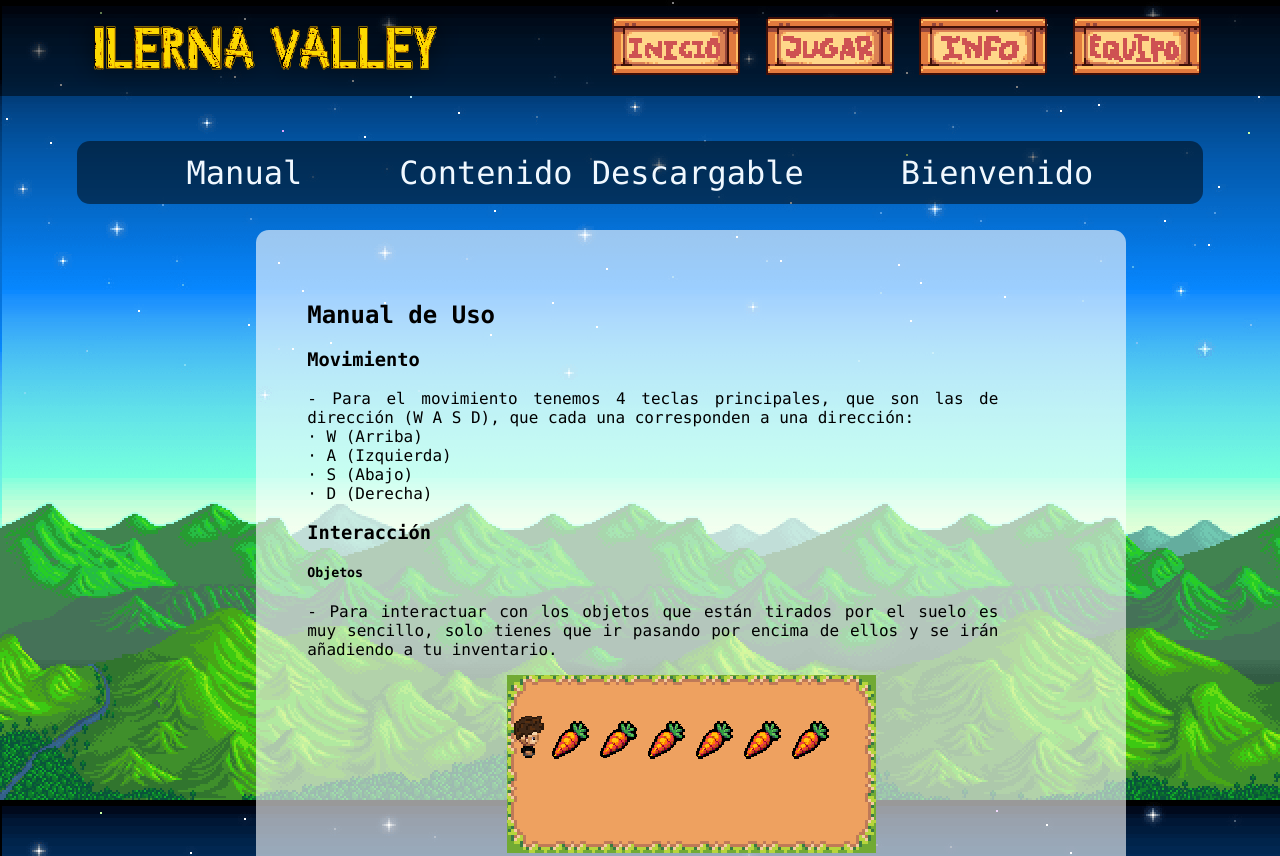
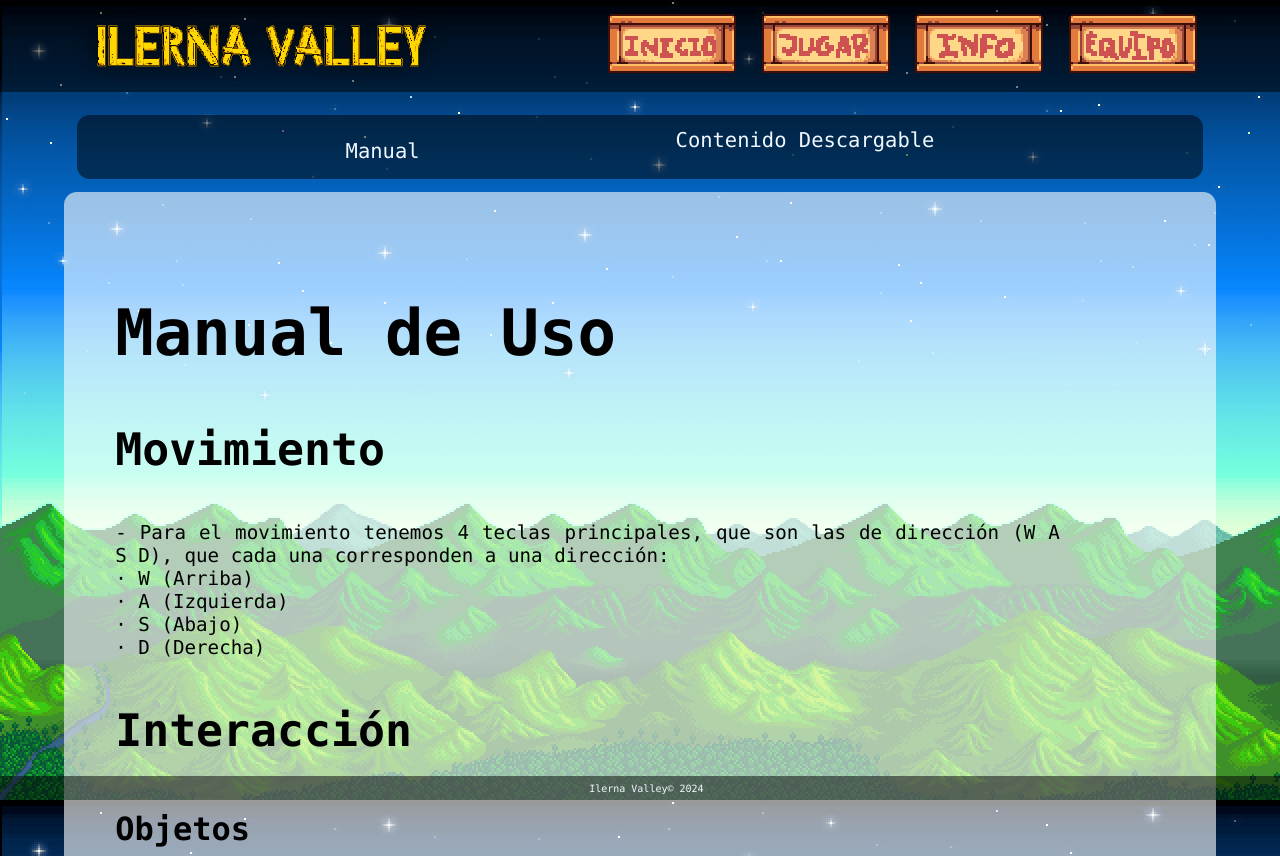
Before and after one commit to JesusUruGar/IlernaValleyWeb, a plain HTML site: page HTML/Jugar.html in a window 1280 px wide. Shown: the top 856 px of the page. Drawn offline with Linux system fonts and the light colour scheme.

Commit message:
Añadido contenido y terminado el responsive de todos los apartados

```diff
--- a/CSS/equipo.css
+++ b/CSS/equipo.css
@@ -9,6 +9,11 @@
 .enlace_señalado {
     color: black;
     font-weight: bold;
+}
+
+.enlace_señalado2 {
+    color: rgb(146, 146, 146);
+    font-style: italic;
 }
 
 #primero img {
--- a/CSS/index.css
+++ b/CSS/index.css
@@ -54,3 +54,18 @@
     padding: 4vw;
     text-align: justify;
 }
+
+@media only screen and (min-width: 768px) {
+    #contenedor2 {
+        display: grid;
+        grid-template-columns: 1fr 1fr;
+        grid-template-areas:
+        "c1 c2";
+        align-items: start;
+        gap: 5vw;
+    }
+
+    section {
+        margin-top: 0;
+    }
+}
--- a/CSS/style.css
+++ b/CSS/style.css
@@ -57,6 +57,17 @@ header{
     }
 }
 
+footer {
+    font-size: 10px;
+    padding: 0.5vw;
+    bottom: 0;
+    text-align: center;
+    color: aliceblue;
+    position: fixed;
+    width: 100%;
+    background-color: rgba(0,0,0,0.5);
+}
+
 aside {
     position: absolute;
     margin-top: 11vw;
@@ -74,8 +85,8 @@ aside {
 #contenedor {
     position: absolute;
     margin-top: 18vw;
-    width: 83vw;
-    margin-left: 3vw;
+    width: 82%;
+    margin-left: 5vw;
     background-color: rgba(255,255,255,0.6);
     border-radius: 1vw;
     padding: 4vw;
@@ -84,54 +95,54 @@ aside {
 
 section {
     margin-top: 10vw;
+
+}
+
+p {
+    font-size: 3.3vw;
 }
 
 #primero {
     margin-top: 0;
 }
 
-
 /* Vista de Tablet */
 @media only screen and (min-width: 768px) {
-    header img {
-        width: 300px;
-        div img {
-            width: 90px;
-            margin-left: 1vw;
-            margin-right: 1vw;
-            transition: 0.1s;
-        }
+
+    aside a {
+        font-size: 2vw;
     }
 
-    #aside{
-        width: 400px;
-       }
+    #contenedor {
+        margin-top: 17vw;
+    }
 
-    #contenedor {
-        width: 70vw;
-        margin-left: 15vw;
+    p, a{
+        font-size: 1.5vw;
     }
+
+    h1 {
+        font-size: 3vw;
+    }
+
 }
 
 /* Vista de Pantallas más grandes */
 @media only screen and (min-width: 1024px) {
+
     header img {
-        width: 400px;
-        div img {
-            width: 100px;
+        width: 30vw;
+    }
+
+    aside {
+        margin-top: 9vw;
+        a {
+            font-size: 1.6vw;
         }
     }
 
-   #GranDiv {
-    text-align: center;
-    aside{
-    width: 600px;
-    font-size: 25px;
+    #contenedor {
+        margin-top: 15vw;
     }
-   }
 
-    #contenedor {
-        width: 60vw;
-        margin-left: 20vw;
-    }
 }
--- a/CSS/styleinfo.css
+++ b/CSS/styleinfo.css
@@ -1,7 +1,14 @@
 #contenedor {
-    width: 80%;
-    margin-left: 6.5%;
+    margin-top: 15vw;
+    width: 80vw;
+    margin-left: 0px;
 }
+
+#centrar {
+    display: flex;
+    justify-content: center;
+}
+
 section {
     padding-bottom: 7vw;
 }
@@ -9,6 +16,11 @@ h1 {
     text-align: center;
     margin-bottom: 20px;
 }
+
+#Formulario {
+    width: 100;
+}
+
 label {
     display: block;
     font-weight: bold;
@@ -21,27 +33,56 @@ input[type="email"],
 textarea {
     width: 100%;
     padding: 10px;
-    margin-bottom: 10px;
+    margin-bottom: 2vw;
     border: 1px solid #ccc;
     border-radius: 4px;
     box-sizing: border-box;
+    resize: none;
 }
 input[type="submit"] {
     background-color: #757575;
     color: white;
     padding: 1.5vw 4vw;
     border: none;
-    border-radius: 4px;
+    border-radius: 1vw;
     cursor: pointer;
     width: 100%;
-    margin-top: 5vw;
+    margin-top: 3vw;
 }
 input[type="submit"]:hover {
     background-color: #383838;
 }
 
 #ImagenPueblo{
-    margin-top: 13vw;
-    width: 80vw;
+    margin-top: 10vw;
+    width: 100%;
     text-align: center;
+    border-radius: 1vw;
 }
+
+@media only screen and (min-width: 768px) {
+
+    #contenedor {
+        width: 60vw;
+    }
+
+    label , input[type="submit"]{
+        font-size: 2vw;
+    }
+
+    #ImagenPueblo{
+        margin-top: 10vw;
+    }
+
+}
+
+@media only screen and (min-width: 1024px) {
+
+    #contenedor {
+        margin-top: 12vw;
+    }
+    label, input[type="submit"] {
+        font-size: 1.5vw;
+    }
+
+}
--- a/CSS/stylejugar.css
+++ b/CSS/stylejugar.css
@@ -33,12 +33,16 @@
     display: block;
 }
 
+.enlace_señalado {
+    color: rgb(14, 134, 58);
+    font-weight: bold;
+}
 
 #primero img {
     display: block;
     margin-left: auto;
     margin-right: auto;
-    max-width: 80%;
+    max-width: 60vw;
     margin-bottom: 1vw;
     position: relative;
 }
@@ -48,3 +52,15 @@
     width: 90%;
     padding: 0;
 }
+
+h3 {
+    font-size: 3.5vw;
+}
+
+h1 {
+    font-size: 5vw;
+}
+
+h5 {
+    font-size: 2.5vw;
+}
--- a/HTML/Jugar.html
+++ b/HTML/Jugar.html
@@ -25,7 +25,7 @@
                 <a href="/HTML/Info.html">
                     <img src="/IMG/boton_info.png">
                 </a>
-                <a href="/HTML/Info.html">
+                <a href="/HTML/Equipo.html">
                     <img src="/IMG/boton_equipo.png">
                 </a>
             </div>
@@ -33,7 +33,7 @@
 
         <aside>
             <div id="dropdown">
-            <a id="dropbtn" href="#Manual">Manual</a>
+                <a id="dropbtn" href="#Manual">Manual</a>
                 <div id="dropdown-C">
                     <a href="#Movimiento">Movimiento</a>
                     <a href="#Interacción">Interacción</a>
@@ -41,7 +41,6 @@
                 </div>
             </div>
             <a href="#Contenido">Contenido Descargable</a>
-            <a href="">Bienvenido</a>
         </aside>
 
         <div id="contenedor">
@@ -62,6 +61,7 @@
                 <h5>Objetos</h5>
                 <p>
                     - Para interactuar con los objetos que están tirados por el suelo es muy sencillo, solo tienes que ir pasando por encima de ellos y se irán añadiendo a tu inventario.
+
                 </p>
                 <img src="/IMG/Recoger1.png">
                 <img src="/IMG/Recoger2.png">
@@ -102,15 +102,22 @@
 
                 </p>
                 <img src="/IMG/Plantar.png">
-                <br><br><br><br><br><br>
+            </section>
 
-
+            <section>
                 <h1 id="Contenido">Contenido Descargable</h1>
+                <p>
+                    Todavía estamos trabajando en tener el juego preparado en GitHub, pero siempre puedes
+                    descargar la versión más reciente desde aquí.
+                </p>
+                <a href="https://drive.google.com/file/d/1KkgrN9J4m8HdqqfVqRb0vajRjvp3JE8R/view?usp=sharing" target="_blank" class="enlace_señalado">Ilerna Valley 1.0</a>
             </section>
 
         </div>
 
-
+        <footer>
+            Ilerna Valley© 2024
+        </footer>
 
     </div>
 
```
Also changed, not shown: HTML/Equipo.html (+5 -1 lines), HTML/Info.html (+8 -1 lines), index.html (+16 -5 lines).
